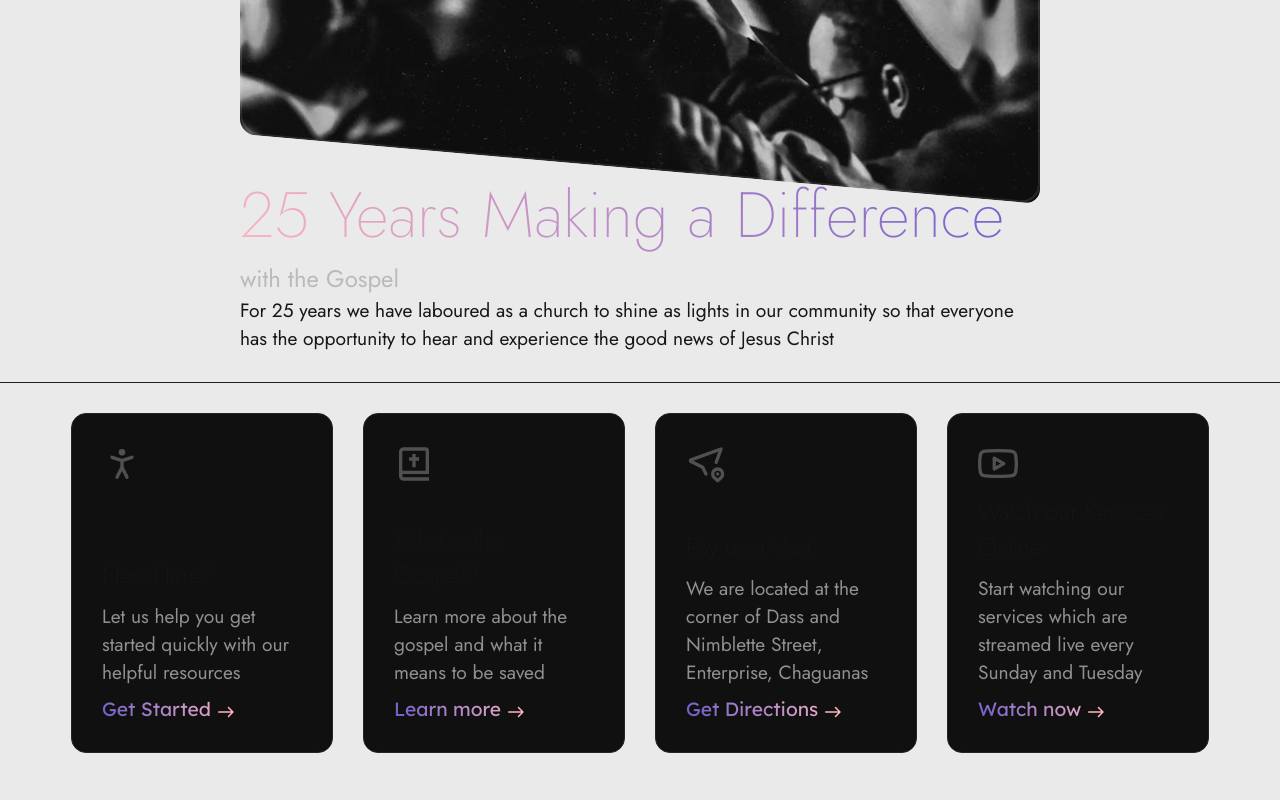
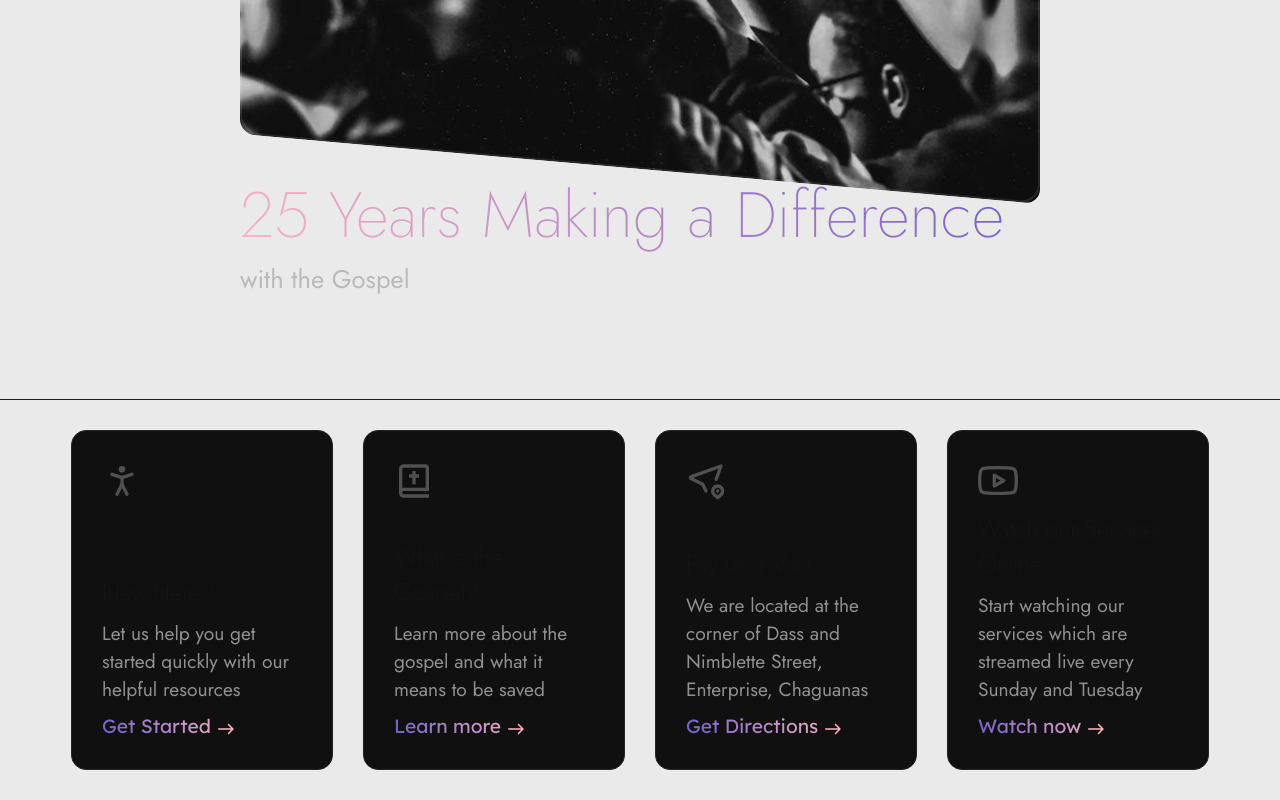
Before and after one commit to sgarcia97/test-app, a Next.js app: page / in a window 1280 px wide. Shown: the part 751-1551 px from the top of the page. Built offline with nearby package versions, Linux system fonts and the light colour scheme.

Commit message:
Update globals.css

```diff
--- a/app/globals.css
+++ b/app/globals.css
@@ -135,8 +135,14 @@
 }
 
 .landing-subtitle{
-  font-size:1.5rem;
+  font-size:var(--medium);
   color:#bababa;
+}
+
+.landing-desc{
+  margin-top:15px;
+  font-weight:300;
+  color:#eaeaea;
 }
 
 .page{
@@ -386,6 +392,7 @@
     display:grid;
     grid-template-columns: 1fr;
     padding-inline:20px;
+    padding-block:20px;
     gap:20px;
   }
 
```
